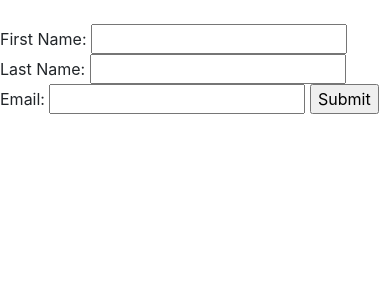
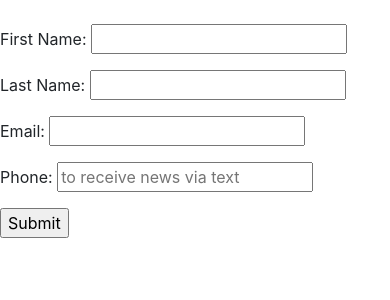
Before and after one commit to Efaz95/news_alert, a Django app: page /signup/ in a window 390 px wide. Shown: the part 56-356 px from the top of the page. Run offline with Django 3.2, Linux system fonts and the light colour scheme; some libraries are stand-ins or nearby versions.

Commit message:
Add phone field in singup page

```diff
--- a/signup/templates/signup/signup.html
+++ b/signup/templates/signup/signup.html
@@ -53,9 +53,10 @@
     <br>
     <form action="{% url 'signup' %}" method="post" >
       {% csrf_token %}
-      First Name: <input type="text" name="fname" required=""><br>
-      Last Name: <input type="text" name="lname" required><br>
-      Email: <input type="email" name="email" required>
+      <p>First Name: <input type="text" name="fname" required=""></p>
+      <p>Last Name: <input type="text" name="lname" required></p>
+      <p>Email: <input type="email" name="email" required></p>
+      <p>Phone: <input type="tel" name="phone" placeholder="to receive news via text"></p>
       <input type="submit" name="User">
     </form>
 
```
